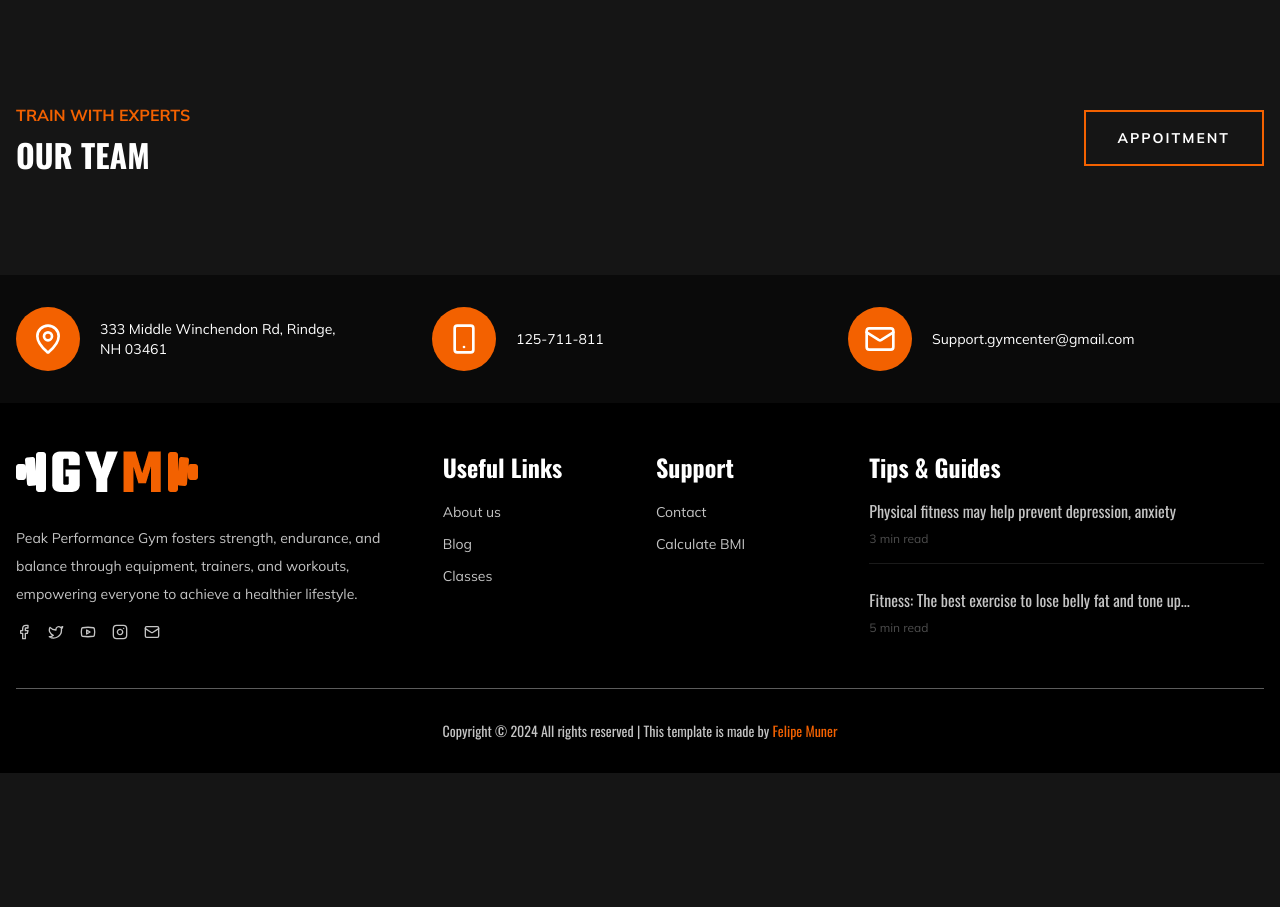
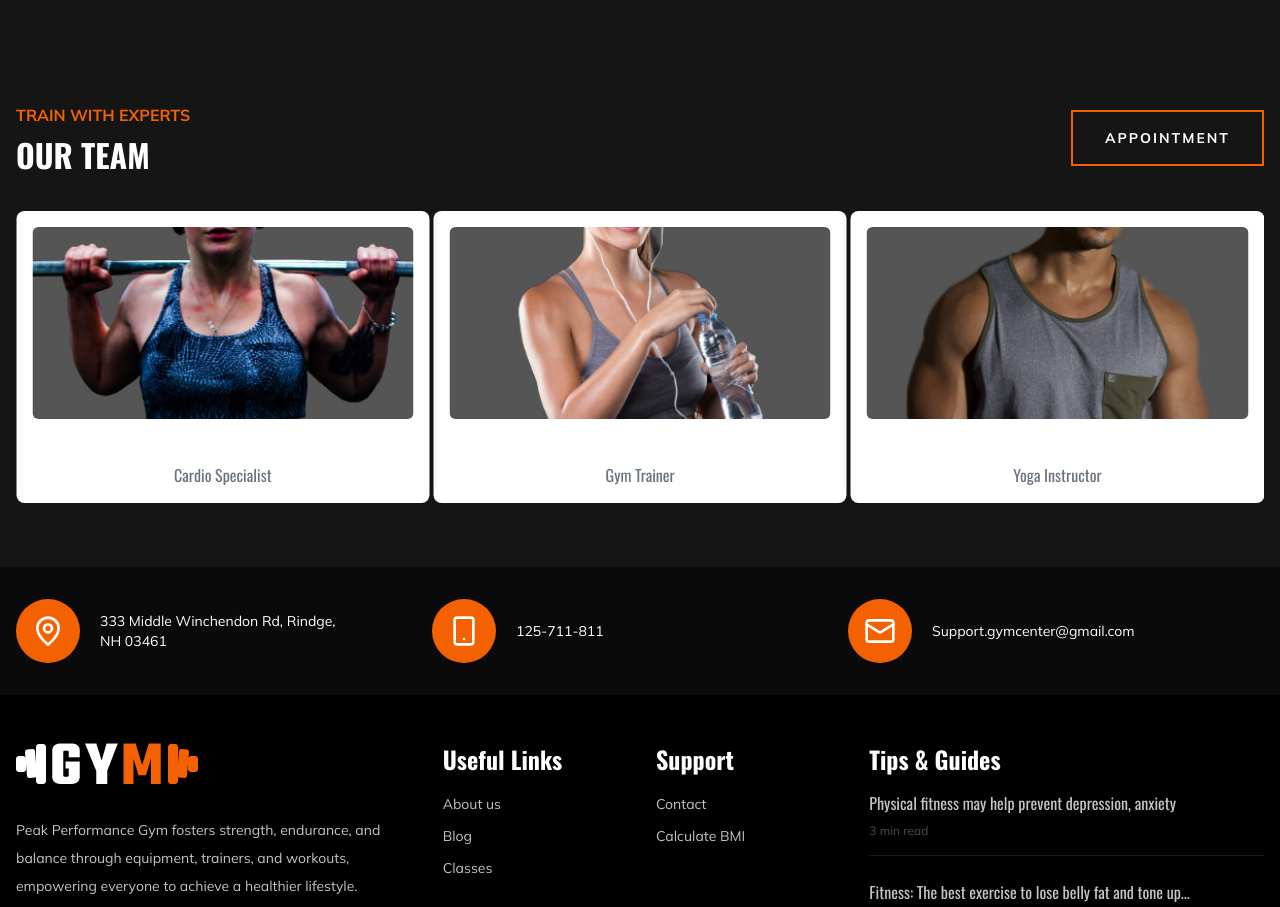
Before and after one commit to felipe-muner/podium-gym, a Next.js app: page / in a window 1280 px wide. Shown: the part 4660-5567 px from the top of the page. Before the commit the page ends 5433 px from the top, so only its background shows below. Built offline with nearby package versions, Linux system fonts and the light colour scheme.

Commit message:
feat: component + teachers pictures

```diff
--- a/components/OurTeam/OurTeam.tsx
+++ b/components/OurTeam/OurTeam.tsx
@@ -2,7 +2,6 @@
 
 import React from "react"
 import Image from "next/image"
-// import { ChevronLeft, ChevronRight } from "lucide-react"
 import {
   Carousel,
   CarouselContent,
@@ -12,7 +11,6 @@ import {
 } from "@/components/ui/carousel"
 import { TitleSection } from "../TitleSection"
 import { Cta } from "../Cta"
-// import { Card, CardContent } from "../ui/card"
 
 type TeamMember = {
   name: string
@@ -21,14 +19,13 @@ type TeamMember = {
 }
 
 export default function OurTeam() {
-  // Your real images, names, and roles
   const team: TeamMember[] = [
     { name: "Athart Rachel", role: "Gym Trainer", image: "/img/team/team-1.jpg" },
-    { name: "Athart Rachel", role: "Gym Trainer", image: "/img/team/team-2.jpg" },
-    { name: "Athart Rachel", role: "Gym Trainer", image: "/img/team/team-3.jpg" },
-    { name: "Athart Rachel", role: "Gym Trainer", image: "/img/team/team-4.jpg" },
-    { name: "Athart Rachel", role: "Gym Trainer", image: "/img/team/team-5.jpg" },
-    { name: "Athart Rachel", role: "Gym Trainer", image: "/img/team/team-6.jpg" },
+    { name: "John Doe", role: "Yoga Instructor", image: "/img/team/team-2.jpg" },
+    { name: "Jane Smith", role: "Dietitian", image: "/img/team/team-3.jpg" },
+    { name: "Mark Johnson", role: "Strength Coach", image: "/img/team/team-4.jpg" },
+    { name: "Sophia Lee", role: "Personal Trainer", image: "/img/team/team-5.jpg" },
+    { name: "Chris Brown", role: "Cardio Specialist", image: "/img/team/team-6.jpg" },
   ]
 
   return (
@@ -37,45 +34,34 @@ export default function OurTeam() {
         {/* Top row: Title + Button */}
         <div className="flex justify-between items-start mb-8">
           <TitleSection title="Our Team" subtitle="Train with experts" className="text-left mb-0" />
-          <Cta href="#" label="appoitment" className="mt-2" />
+          <Cta href="#" label="appointment" className="mt-2" />
         </div>
 
         {/* Carousel Container */}
-        <div>
-          <Carousel
-            // Adjust Embla options as needed:
-            opts={{
-              loop: true,
-              align: "start", // Ensure slides start left-aligned
-            }}
-          >
-            {/* Slides Wrapper */}
-            <CarouselContent className="flex gap-4 w-full">
+        <Carousel className="w-full text-white" opts={{ loop: true }}>
+          <CarouselContent className="-ml-1">
             {team.map((member, index) => (
-                <CarouselItem
-                  key={index}
-                  // 1 slide on small screens, 2 on md, 3 on lg
-                  className="w-full md:basis-1/2 lg:basis-1/3"
-                >
+              <CarouselItem key={index} className="pl-1 md:basis-1/2 lg:basis-1/3">
+                <div className="bg-white rounded-lg shadow p-4">
                   <Image
                     src={member.image}
-                    alt={member.name}
-                    fill
-                    sizes="(max-width: 768px) 100vw,
-                               (max-width: 1200px) 50vw,
-                               33vw"
-                  className="object-cover"
+                    alt={`${member.name} - ${member.role}`}
+                    width={200}
+                    height={200}
+                    className="w-full h-48 object-cover rounded-md"
                   />
+                  <div className="mt-4 text-center">
+                    <h3 className="text-xl font-semibold">{member.name}</h3>
+                    <p className="text-gray-500">{member.role}</p>
+                  </div>
+                </div>
               </CarouselItem>
             ))}
           </CarouselContent>
-
-            {/* Previous & Next buttons */}
           <CarouselPrevious />
           <CarouselNext />
         </Carousel>
       </div>
-      </div>
     </section>
   )
 }
```
Lines whose indentation alone changed are shown as unchanged.
